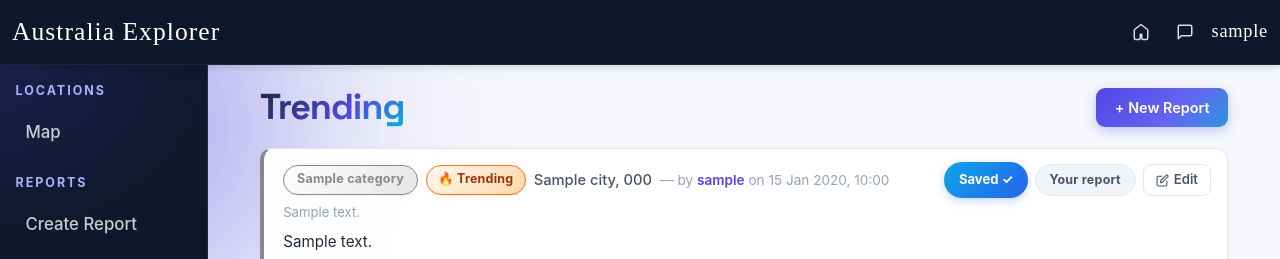
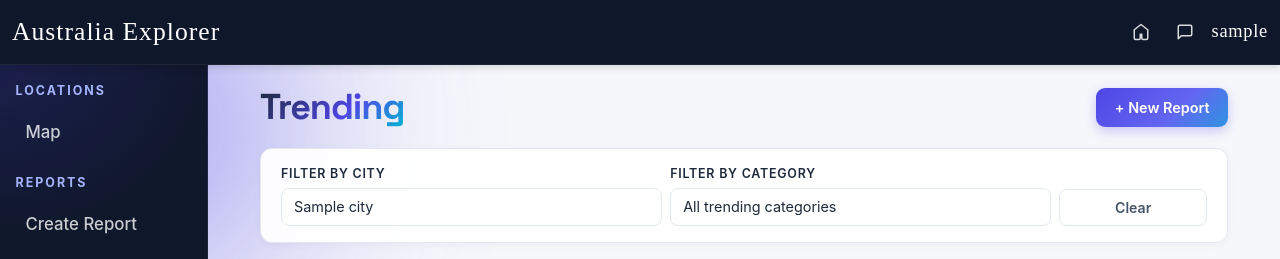
Before and after one commit to jono1762/cits3403-project, a Flask app: page /listing?sort=top&city_id=1 in a window 1280 px wide. Shown: the top 259 px of the page. Run offline with Flask 3, Linux system fonts and the light colour scheme; a user stored in the database is signed in; tables that the repository leaves empty hold one stand-in row (values such as "Sample post"); some libraries are stand-ins or nearby versions; some web fonts are replaced.

Commit message:
skipping the apply step and create filter in trending so bubble in map can redirect to precise display page

```diff
--- a/app/routes.py
+++ b/app/routes.py
@@ -1297,8 +1297,11 @@ def listing_page():
             state_id = selected_city.state_id
 
     query = Report.query
-    # Trending shows the global top across every category and city — filters
-    # don't apply. The regular listing keeps state/city/category filtering.
+    # Trending filter options surface only cities / categories that actually
+    # appear in the current top 10. Empty until we compute them below.
+    trending_filter_cities = []
+    trending_filter_categories = []
+
     if sort != 'top':
         # state filter has to go through City because Report only stores city_id, not state_id
         if state_id:
@@ -1308,11 +1311,49 @@ def listing_page():
         if category_id:
             query = query.filter(Report.category_id == category_id)
     else:
-        # zero out the "selected" values so the template's filter UI (now hidden
-        # on Trending anyway) doesn't reflect stale selections
+        # On Trending we narrow by city / category WITHIN the top-10 set.
+        # State filter doesn't apply (would be redundant with city).
         state_id = None
-        city_id = None
-        category_id = None
+        trending_ids_set = _trending_report_ids()
+        if not trending_ids_set:
+            query = query.filter(False)
+            top_reports = []
+        else:
+            query = query.filter(Report.id.in_(trending_ids_set))
+            top_reports = Report.query.filter(Report.id.in_(trending_ids_set)).all()
+
+        # Drop a stale selection that isn't anywhere in the trending set —
+        # avoids confusing "no results" for a filter that doesn't apply.
+        global_city_ids = {r.city_id for r in top_reports}
+        global_category_ids = {r.category_id for r in top_reports}
+        if city_id and city_id not in global_city_ids:
+            city_id = None
+        if category_id and category_id not in global_category_ids:
+            category_id = None
+
+        # Context-aware dropdown options. If you've picked a category, the city
+        # dropdown only lists cities that have a trending report in that
+        # category — and vice versa. Avoids showing combos with zero results.
+        cities_visible = top_reports
+        if category_id:
+            cities_visible = [r for r in top_reports if r.category_id == category_id]
+        cats_visible = top_reports
+        if city_id:
+            cats_visible = [r for r in top_reports if r.city_id == city_id]
+        trending_filter_cities = (
+            City.query.filter(City.id.in_({r.city_id for r in cities_visible}))
+                       .order_by(City.name).all()
+        )
+        trending_filter_categories = (
+            Category.query.filter(Category.id.in_({r.category_id for r in cats_visible}))
+                          .order_by(Category.name).all()
+        )
+
+        # Apply the (now-validated) filters to the listing query
+        if city_id:
+            query = query.filter(Report.city_id == city_id)
+        if category_id:
+            query = query.filter(Report.category_id == category_id)
 
     if sort == 'top':
         # Trending score = verifies − disputes − days_old. Reports get one point
@@ -1382,6 +1423,8 @@ def listing_page():
         sort=sort,
         fav_report_ids=fav_report_ids,
         trending_ids=trending_ids,
+        trending_filter_cities=trending_filter_cities,
+        trending_filter_categories=trending_filter_categories,
     )
 
 # /reports — page where a logged-in user fills out and submits a report
--- a/app/templates/reports_listing.html
+++ b/app/templates/reports_listing.html
@@ -17,25 +17,29 @@
         {% endif %}
     </header>
 
-    {# Filter UI is only on the regular listing — Trending is a global ranking
-       across every state/city/category, so filters don't apply there. #}
+    {# Regular listing has full state/city/category filters. Trending has a
+       narrower filter set — only cities + categories that actually appear in
+       the current top 10 (so users can't filter to an empty set). #}
     {% if sort != 'top' %}
-        {# Location filter (form) — state + city selectors. Carries the current
-           category through a hidden input so the chip selection survives a re-filter. #}
+        {# Location filter — state + city selectors auto-submit on change so
+           the user never has to hit Apply. Picking a state submits with just
+           state_id (city wipes); picking a city submits state_id + city_id.
+           Category chips stay separate (they're already auto-navigating links). #}
         <form method="get" action="{{ url_for('listing_page') }}" class="listing-filters">
             <div class="row g-2 align-items-end">
-                <div class="col-md-4">
+                <div class="col-md-5">
                     <label class="form-label">State</label>
-                    <select name="state_id" id="filter-state" class="form-select form-select-sm">
+                    <select name="state_id" id="filter-state" class="form-select form-select-sm" onchange="this.form.submit()">
                         <option value="">All states</option>
                         {% for s in states %}
                             <option value="{{ s.id }}" {% if selected_state_id == s.id %}selected{% endif %}>{{ s.name }}</option>
                         {% endfor %}
                     </select>
                 </div>
-                <div class="col-md-4">
+                <div class="col-md-5">
                     <label class="form-label">City</label>
                     <select name="city_id" id="filter-city" class="form-select form-select-sm"
+                            onchange="this.form.submit()"
                             {% if not selected_state_id %}disabled{% endif %}>
                         <option value="">All cities</option>
                         {% if selected_state_id %}
@@ -45,12 +49,11 @@
                         {% endif %}
                     </select>
                 </div>
-                <div class="col-md-4 listing-filter-actions mt-2">
-                    <button type="submit" class="listing-filter-apply">Apply</button>
+                <div class="col-md-2 listing-filter-actions mt-2">
                     <a href="{{ url_for('listing_page') }}" class="listing-filter-clear">Clear</a>
                 </div>
             </div>
-            {# preserve the category selection across location-filter Applies #}
+            {# preserve the category chip selection across state/city changes #}
             {% if selected_category_id %}
                 <input type="hidden" name="category_id" value="{{ selected_category_id }}">
             {% endif %}
@@ -71,24 +74,43 @@
                 </a>
             {% endfor %}
         </div>
+    {% else %}
+        {# Trending filters — only options that actually appear in the current
+           top 10. Auto-submits on change. Hidden if every report is in the same
+           city / category (nothing to narrow down). #}
+        {% if trending_filter_cities or trending_filter_categories %}
+            <form method="get" action="{{ url_for('listing_page') }}" class="listing-filters">
+                <input type="hidden" name="sort" value="top">
+                <div class="row g-2 align-items-end">
+                    {% if trending_filter_cities %}
+                        <div class="col-md-5">
+                            <label class="form-label">Filter by city</label>
+                            <select name="city_id" class="form-select form-select-sm" onchange="this.form.submit()">
+                                <option value="">All trending cities</option>
+                                {% for c in trending_filter_cities %}
+                                    <option value="{{ c.id }}" {% if selected_city_id == c.id %}selected{% endif %}>{{ c.name }}</option>
+                                {% endfor %}
+                            </select>
+                        </div>
+                    {% endif %}
+                    {% if trending_filter_categories %}
+                        <div class="col-md-5">
+                            <label class="form-label">Filter by category</label>
+                            <select name="category_id" class="form-select form-select-sm" onchange="this.form.submit()">
+                                <option value="">All trending categories</option>
+                                {% for cat in trending_filter_categories %}
+                                    <option value="{{ cat.id }}" {% if selected_category_id == cat.id %}selected{% endif %}>{{ CATEGORY_EMOJI.get(cat.name, '') }} {{ cat.name }}</option>
+                                {% endfor %}
+                            </select>
+                        </div>
+                    {% endif %}
+                    <div class="col-md-2 listing-filter-actions mt-2">
+                        <a href="{{ url_for('listing_page', sort='top') }}" class="listing-filter-clear">Clear</a>
+                    </div>
+                </div>
+            </form>
+        {% endif %}
     {% endif %}
-
-    <script>
-    const CITIES_BY_STATE = {{ cities_by_state | tojson }};
-    const filterState = document.getElementById('filter-state');
-    const filterCity = document.getElementById('filter-city');
-    filterState.addEventListener('change', () => {
-        const list = CITIES_BY_STATE[filterState.value] || [];
-        filterCity.innerHTML = '<option value="">All cities</option>';
-        for (const city of list) {
-            const opt = document.createElement('option');
-            opt.value = city.id;
-            opt.textContent = city.name;
-            filterCity.appendChild(opt);
-        }
-        filterCity.disabled = !filterState.value;
-    });
-    </script>
 
     {% if current_user.is_authenticated %}
     <script>
```
Also changed, not shown: app/templates/map.html (+4 -4 lines).
